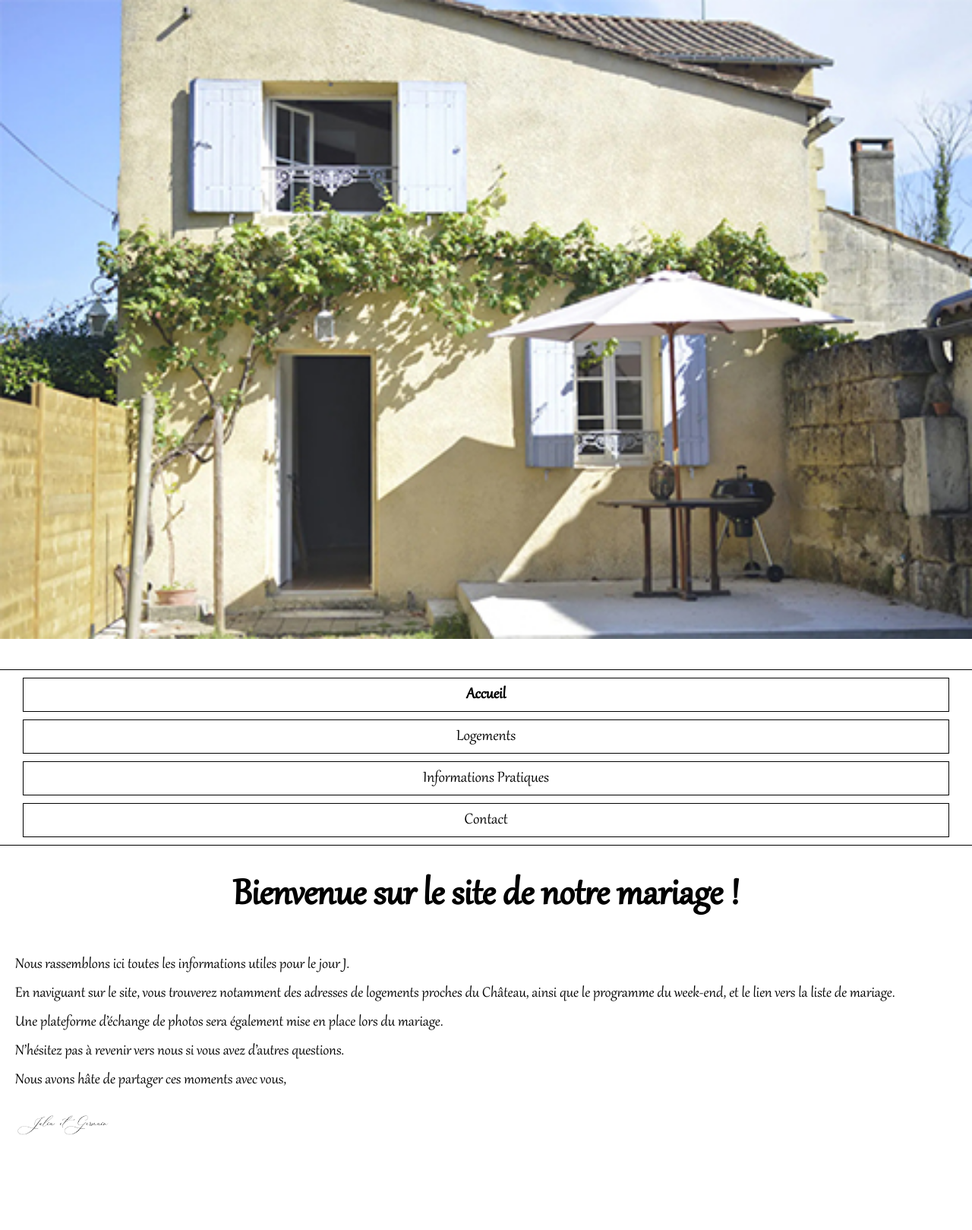
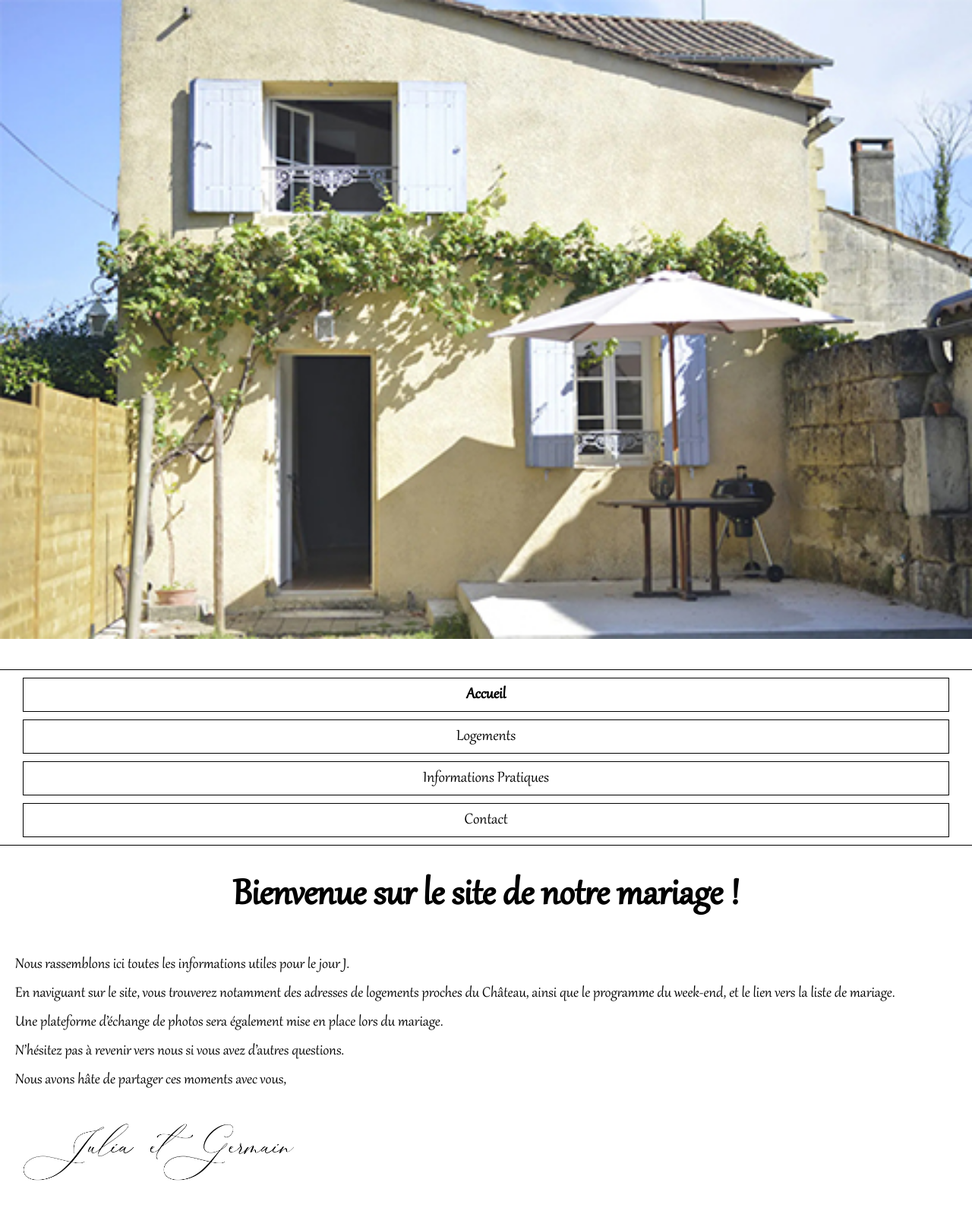
Before and after one commit to Germinal-A/Site-du-Mariage-de-Julia-et-Germain, a Jekyll site: the page built from index.md, in a window 1280 px wide. Shown: the whole page at 76% size. Built offline with Jekyll 4.4.1, drawn with Linux system fonts in a browser that asks for light colours; before the commit the page ends 1553 px from its top, so only the background shows below that.

Commit message:
Update index.md

```diff
--- a/index.md
+++ b/index.md
@@ -12,4 +12,4 @@
 N'hésitez pas à revenir vers nous si vous avez d'autres questions.
 Nous avons hâte de partager ces moments avec vous,
 
-<img src="/assets/Signature.jpg" width="10%">
+<img src="/assets/Signature.jpg" width="30%">
```
